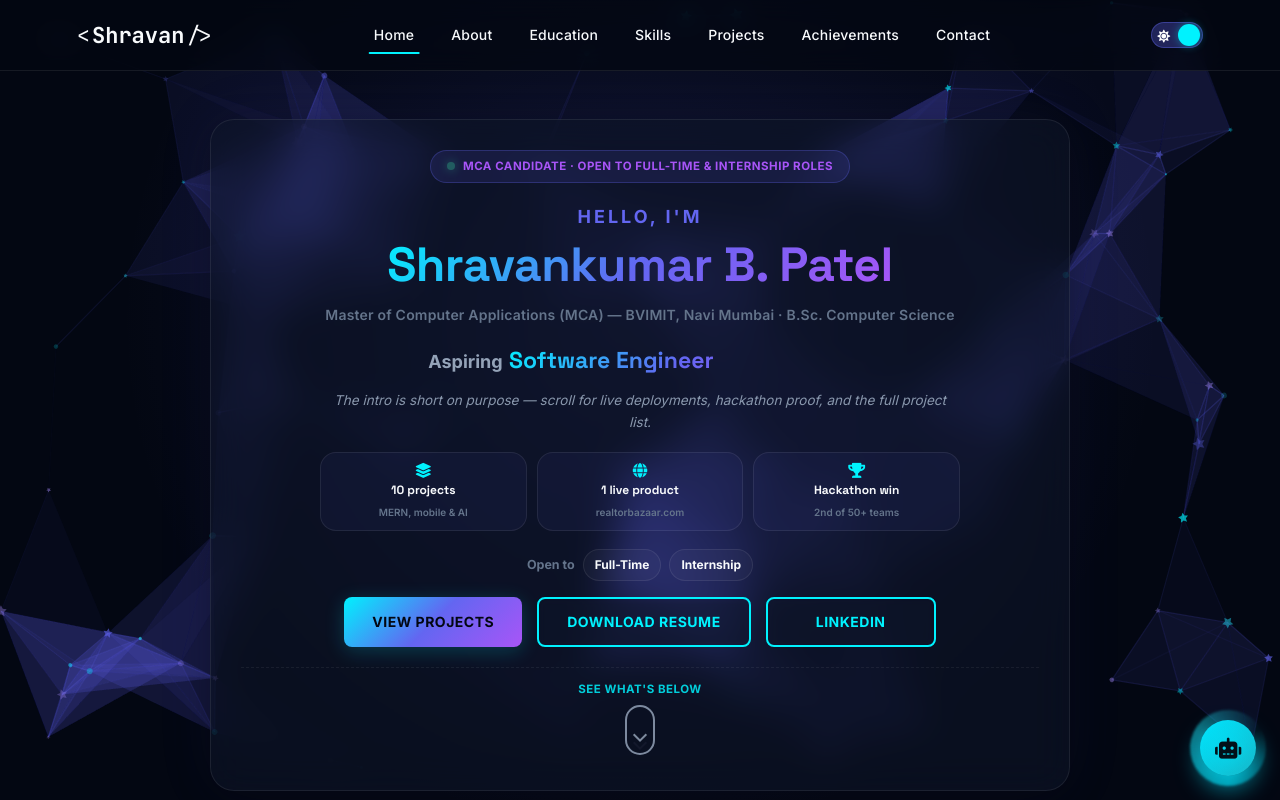
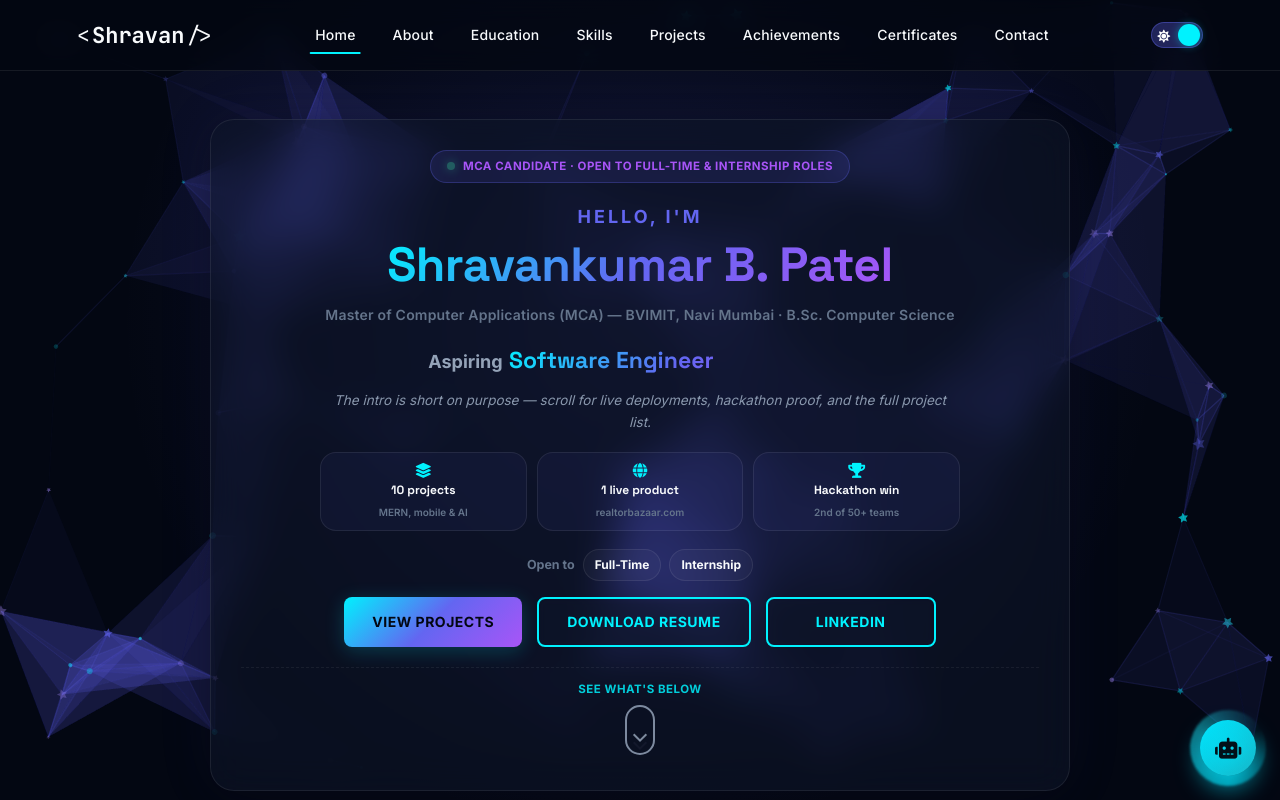
Before and after one commit to shravanbpatel954/my-portfolio-webdeveloper, a React (Create React App) app: page / in a window 1280 px wide. Shown: the top 800 px of the page. Built offline with nearby package versions, Linux system fonts and the light colour scheme.

Commit message:
Add certificates section to navigation links

```diff
--- a/src/components/Header/Header.jsx
+++ b/src/components/Header/Header.jsx
@@ -24,6 +24,7 @@ const Header = () => {
     { to: 'servicios', id: 'skills' },
     { to: 'proyectos', id: 'projects' },
     { to: 'hackathon', id: 'achievements' },
+    { to: 'certificates', id: 'certificates' },
     { to: 'contactos', id: 'contact' },
   ];
 
```
